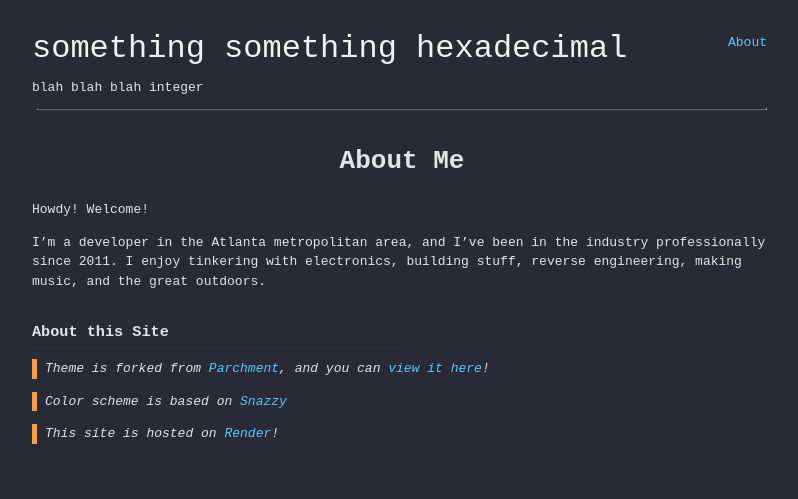
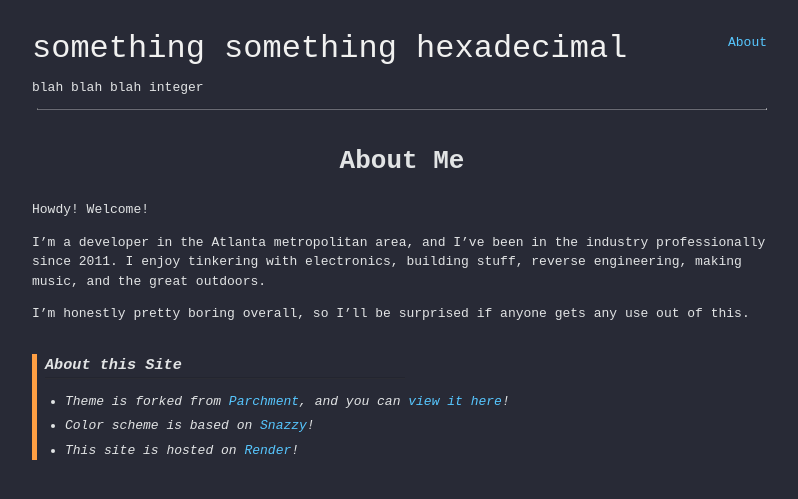
Before and after one commit to beckler/blog, a Jekyll site: the page built from about.md, in a window 1280 px wide. Shown: the top 499 px of the page, without its empty margins (238-1036 px from the left). Built offline with Jekyll 4.4.1, drawn with Linux system fonts in a browser that asks for light colours.

Commit message:
fix: another small update

```diff
--- a/about.md
+++ b/about.md
@@ -9,9 +9,9 @@ Howdy! Welcome!
 
 I'm a developer in the Atlanta metropolitan area, and I've been in the industry professionally since 2011. I enjoy tinkering with electronics, building stuff, reverse engineering, making music, and the great outdoors.
 
-### About this Site
-> Theme is forked from [Parchment](https://github.com/rahul-bothra/parchment), and you can [view it here](https://github.com/beckler/blog)!
+I'm honestly pretty boring overall, so I'll be surprised if anyone gets any use out of this.
 
-> Color scheme is based on [Snazzy](https://github.com/sindresorhus/terminal-snazzy)
-
-> This site is hosted on [Render](https://render.com/)!
+> ### About this Site
+- Theme is forked from [Parchment](https://github.com/rahul-bothra/parchment), and you can [view it here](https://github.com/beckler/blog)!
+- Color scheme is based on [Snazzy](https://github.com/sindresorhus/terminal-snazzy)!
+- This site is hosted on [Render](https://render.com/)!
```
